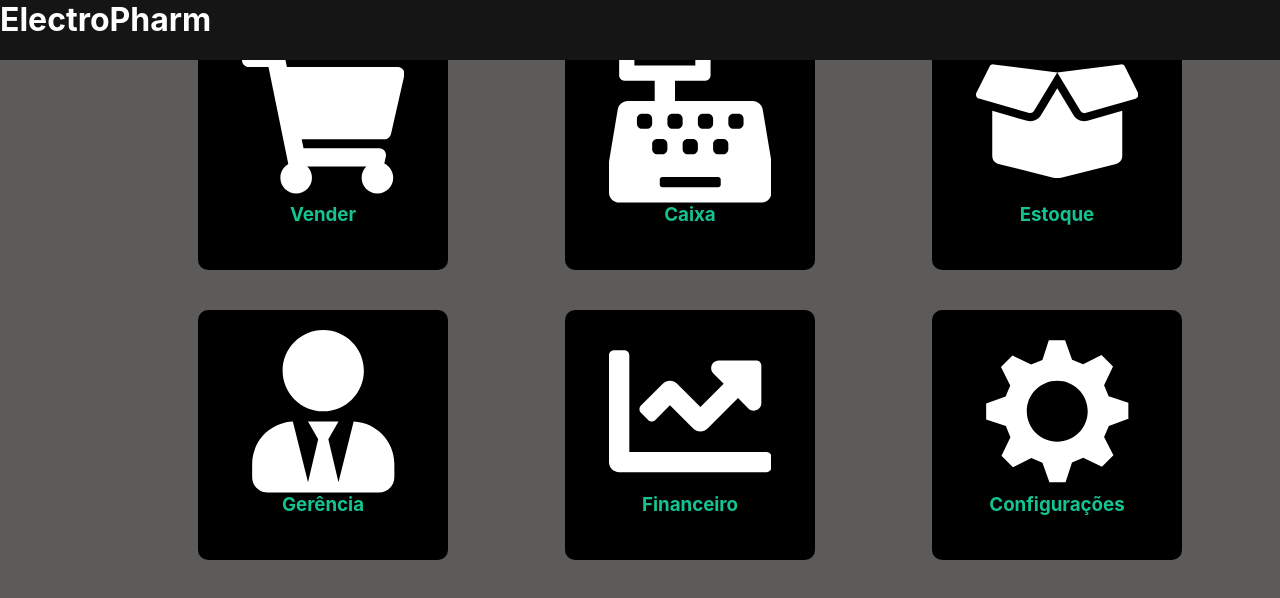
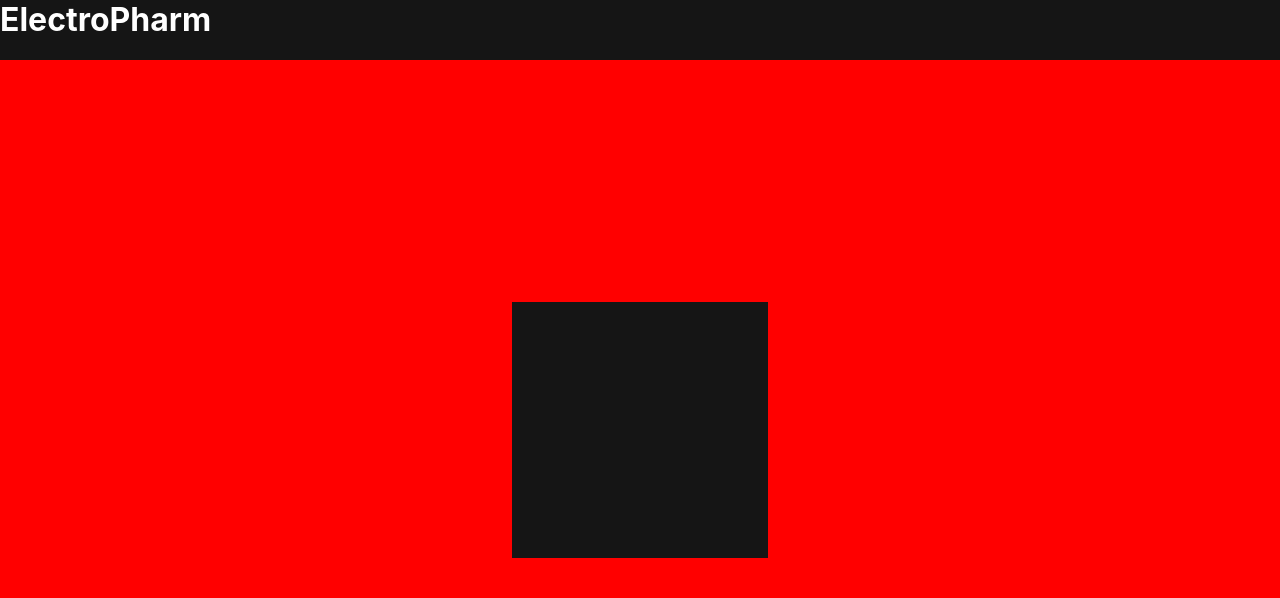
Before and after one commit to mdsreq-fga-unb/2022.1-Para-Ce-Ta-Mal, a React (Create React App) app in the folder front/: page /#/ in a window 1280 px wide. Shown: the top 598 px of the page. Built offline with nearby package versions, Linux system fonts and the light colour scheme.

Commit message:
creating menu

```diff
--- a/front/src/App.css
+++ b/front/src/App.css
@@ -1,97 +1,28 @@
-body {
-  margin: 0;
-  font-family: -apple-system, BlinkMacSystemFont, "Segoe UI", "Roboto", "Oxygen",
-    "Ubuntu", "Cantarell", "Fira Sans", "Droid Sans", "Helvetica Neue",
-    sans-serif;
-  -webkit-font-smoothing: antialiased;
-  -moz-osx-font-smoothing: grayscale;
+:root {
+  --background-gray: #333333;
+  --components-black: #151515;
+  --electron-green: #14C38E;
 }
 
-code {
-  font-family: source-code-pro, Menlo, Monaco, Consolas, "Courier New",
-    monospace;
+body{
+  margin: 0;
+  padding: 0;
+
+  background-color: var(--background-gray);
 }
 
-.topnav {
-  background-color: #333;
-  overflow: hidden;
+.menu{
+  position: absolute;
+  top: 7.5vh;
+  left: 0;
+  height: 92.5vh;
+  width: 100vw;
 }
 
-.topnav a {
-  float: left;
-  color: #f2f2f2;
-  text-align: center;
-  padding: 14px 16px;
-  text-decoration: none;
-  font-size: 20px;
-  font-weight: bolder;
-  cursor: pointer;
+.pages{
+  position: absolute;
+  top: 7.5vh;
+  left: 7.5vw;
+  height: 92.5vh;
+  width: 92.5vw;
 }
-
-.topnav a:hover {
-  background-color: #ddd;
-  color: rgb(0, 0, 0);
-}
-
-.electron-back {
-  background-color: #5d5a5a;
-  display: flex;
-  flex-direction: row;
-  flex-wrap: wrap;
-  height: 100%;
-  width: 80%;
-  justify-content: space-between;
-  align-items: center;
-}
-
-.box {
-  width: 250px;
-  height: 250px;
-  background-color: black;
-  display: flex;
-  flex-direction: column;
-  border-radius: 10px;
-  margin: 20px;
-
-  cursor: pointer;
-}
-
-.box:hover {
-  background-color: #333;
-}
-
-.box-row {
-  display: flex;
-  flex-direction: row;
-}
-
-.icons {
-  color: white;
-  align-self: center;
-  margin-top: 20px;
-  width: 65%;
-  height: auto;
-}
-
-h3 {
-  color: #14c38e;
-  text-align: center;
-}
-
-body,
-html {
-  height: 100vh;
-}
-
-body {
-  background-color: #5d5a5a;
-}
-
-.menu {
-  height: 100%;
-  width: 100%;
-  display: flex;
-  align-items: center;
-  justify-content: center;
-  max-width: 1500px;
-}
--- /dev/null
+++ b/front/src/pages/Menu/Menu.css
@@ -0,0 +1,14 @@
+@import url('../../App.css');
+
+.menu-container{
+  background-color: red;
+  display: grid;
+  grid-template-columns: repeat(auto-fill, 25vw);
+}
+
+.menu-button{
+  width: 20vw;
+  height: 20vw;
+  background-color: var(--components-black);
+  color: var(--electron-green);
+}
--- a/front/src/pages/Menu/Menu.js
+++ b/front/src/pages/Menu/Menu.js
@@ -1,4 +1,5 @@
 import React from "react";
+
 import { FaShoppingCart } from "react-icons/fa";
 import { FaCashRegister } from "react-icons/fa";
 import { FaBoxOpen } from "react-icons/fa";
@@ -6,48 +7,18 @@ import { FaUserTie } from "react-icons/fa";
 import { FaChartLine } from "react-icons/fa";
 import { GoGear } from "react-icons/go";
 import { useNavigate } from "react-router-dom";
+
 import "../../App.css";
+import "./Menu.css";
 
 function Menu() {
   const navigate = useNavigate();
 
   return (
     <>
-      <main>
-        <div className="menu">
-          <div className="electron-back">
-            <div className="box">
-              <FaShoppingCart className="icons" onClick={() => navigate("/vendas")}/>
-              <h3> Vender</h3>
-            </div>
-
-            <div className="box">
-              <FaCashRegister className="icons" />
-              <h3> Caixa</h3>
-            </div>
-
-            <div className="box" onClick={() => navigate("/estoque")}>
-              <FaBoxOpen className="icons" />
-              <h3> Estoque</h3>
-            </div>
-
-            <div className="box">
-              <FaUserTie className="icons" />
-              <h3> Gerência</h3>
-            </div>
-
-            <div className="box">
-              <FaChartLine className="icons" />
-              <h3> Financeiro</h3>
-            </div>
-
-            <div className="box">
-              <GoGear className="icons" />
-              <h3> Configurações</h3>
-            </div>
-          </div>
-        </div>
-      </main>
+      <div className="menu menu-container">
+        <div className="menu-button"></div>
+      </div>
     </>
   );
 }
```
